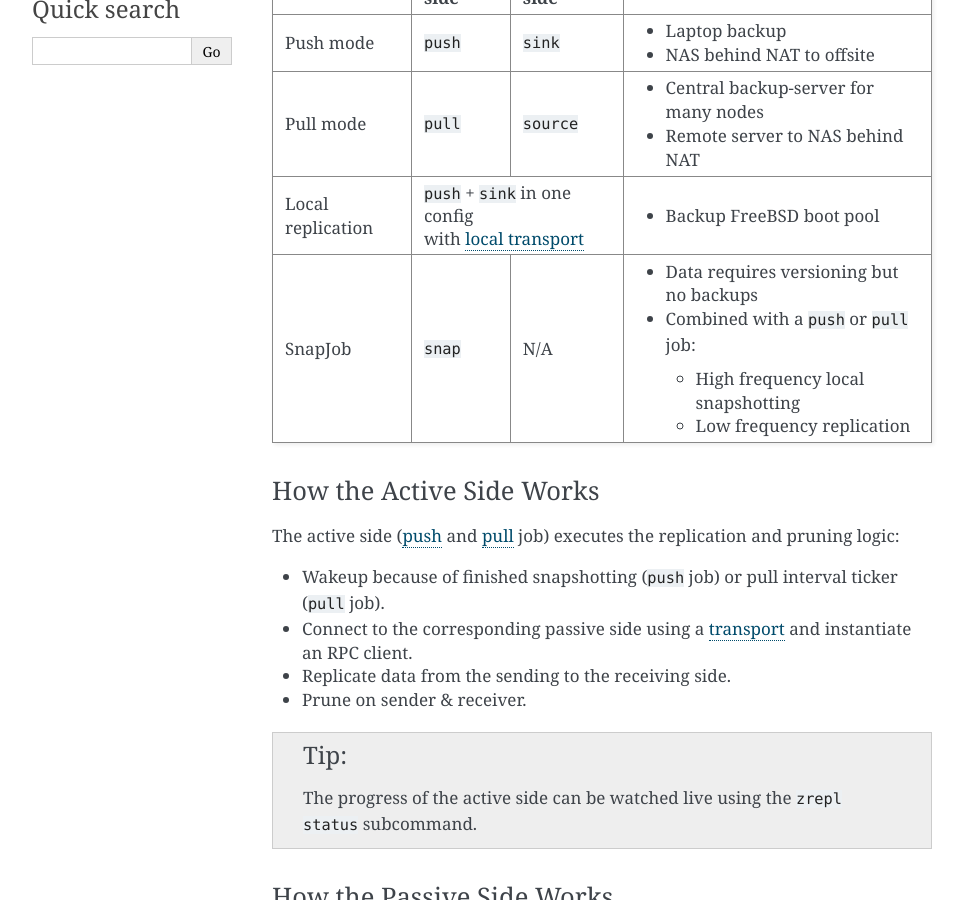
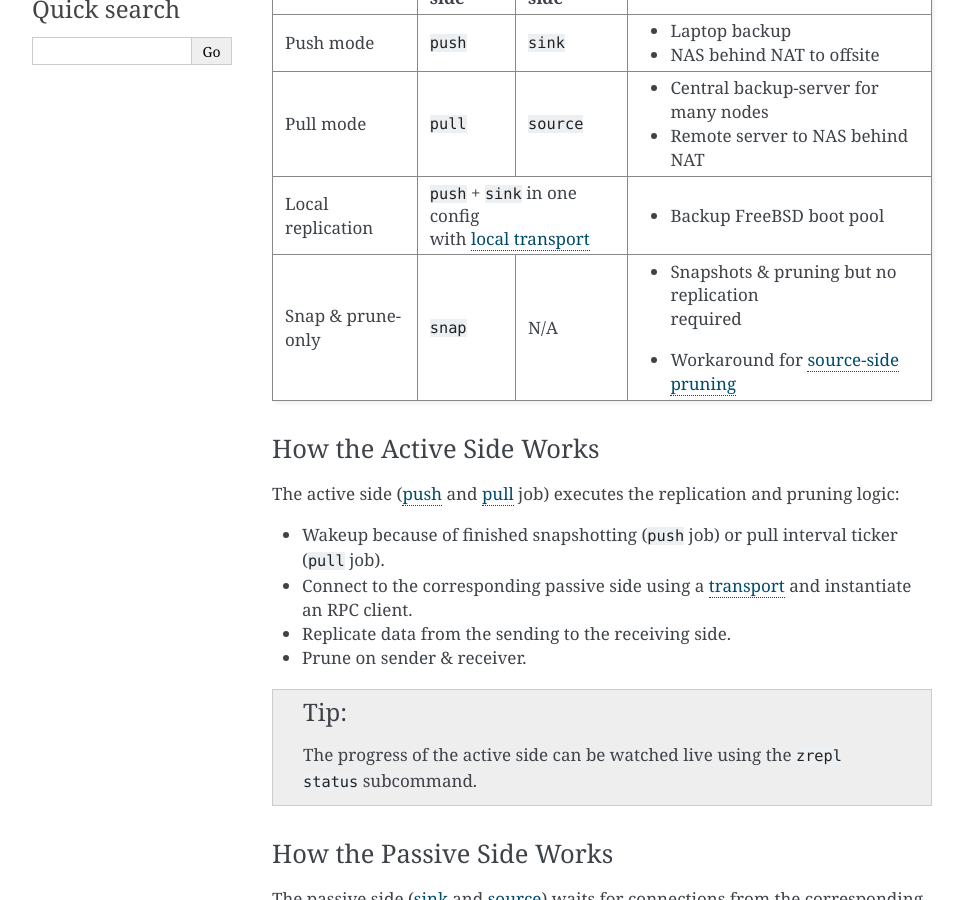
Before and after one commit to zrepl/zrepl, a Sphinx documentation site: the page built from docs/configuration/jobs.rst, in a window 1280 px wide and 900 px high, scrolled down 509 px. Shown: the whole window, without its empty margins (148-1112 px from the left). Built offline with Sphinx 7.4.7, drawn with Linux system fonts in a browser that asks for light colours; the version number could not be read and is left out; cross-references to code outside the pages are shown as plain code.

Commit message:
docs: condense snap job overview table row

```diff
--- a/docs/configuration/jobs.rst
+++ b/docs/configuration/jobs.rst
@@ -23,24 +23,22 @@ For communication, the active side connects to the passive side using a :ref:`tr
 
 The following table shows how different job types can be combined to achieve both push and pull mode setups:
 
-+-----------------------+--------------+----------------------------------+-----------------------------------------------+
-| Setup name            | active side  | passive side                     | use case                                      |
-+=======================+==============+==================================+===============================================+
-| Push mode             | ``push``     | ``sink``                         | * Laptop backup                               |
-|                       |              |                                  | * NAS behind NAT to offsite                   |
-+-----------------------+--------------+----------------------------------+-----------------------------------------------+
-| Pull mode             | ``pull``     | ``source``                       | * Central backup-server for many nodes        |
-|                       |              |                                  | * Remote server to NAS behind NAT             |
-+-----------------------+--------------+----------------------------------+-----------------------------------------------+
-| Local replication     | | ``push`` + ``sink`` in one config             | * Backup FreeBSD boot pool                    |
-|                       | | with :ref:`local transport <transport-local>` |                                               |
-+-----------------------+--------------+----------------------------------+-----------------------------------------------+
-| SnapJob               | ``snap``     | N/A                              | * Data requires versioning but no backups     |
-|                       |              |                                  | * Combined with a  ``push`` or ``pull`` job:  |
-|                       |              |                                  |                                               |
-|                       |              |                                  |   * High frequency local snapshotting         |
-|                       |              |                                  |   * Low frequency replication                 |
-+-----------------------+--------------+----------------------------------+-----------------------------------------------+
++-----------------------+--------------+----------------------------------+------------------------------------------------------------------------------------+
+| Setup name            | active side  | passive side                     | use case                                                                           |
++=======================+==============+==================================+====================================================================================+
+| Push mode             | ``push``     | ``sink``                         | * Laptop backup                                                                    |
+|                       |              |                                  | * NAS behind NAT to offsite                                                        |
++-----------------------+--------------+----------------------------------+------------------------------------------------------------------------------------+
+| Pull mode             | ``pull``     | ``source``                       | * Central backup-server for many nodes                                             |
+|                       |              |                                  | * Remote server to NAS behind NAT                                                  |
++-----------------------+--------------+----------------------------------+------------------------------------------------------------------------------------+
+| Local replication     | | ``push`` + ``sink`` in one config             | * Backup FreeBSD boot pool                                                         |
+|                       | | with :ref:`local transport <transport-local>` |                                                                                    |
++-----------------------+--------------+----------------------------------+------------------------------------------------------------------------------------+
+| Snap & prune-only     | ``snap``     | N/A                              | * | Snapshots & pruning but no replication                                         |
+|                       |              |                                  |   | required                                                                       |
+|                       |              |                                  | * Workaround for :ref:`source-side pruning <prune-workaround-source-side-pruning>` |
++-----------------------+--------------+----------------------------------+------------------------------------------------------------------------------------+
 
 How the Active Side Works
 ~~~~~~~~~~~~~~~~~~~~~~~~~
--- a/docs/configuration/prune.rst
+++ b/docs/configuration/prune.rst
@@ -158,6 +158,7 @@ Policy ``regex``
 Like all other regular expression fields in prune policies, zrepl uses Go's `regexp.Regexp <https://golang.org/pkg/regexp/#Compile>`_ Perl-compatible regular expressions (`Syntax <https://golang.org/pkg/regexp/syntax>`_).
 The optional `negate` boolean field inverts the semantics: Use it if you want to keep all snapshots that *do not* match the given regex.
 
+.. _prune-workaround-source-side-pruning:
 
 Source-side snapshot pruning
 ----------------------------
```
